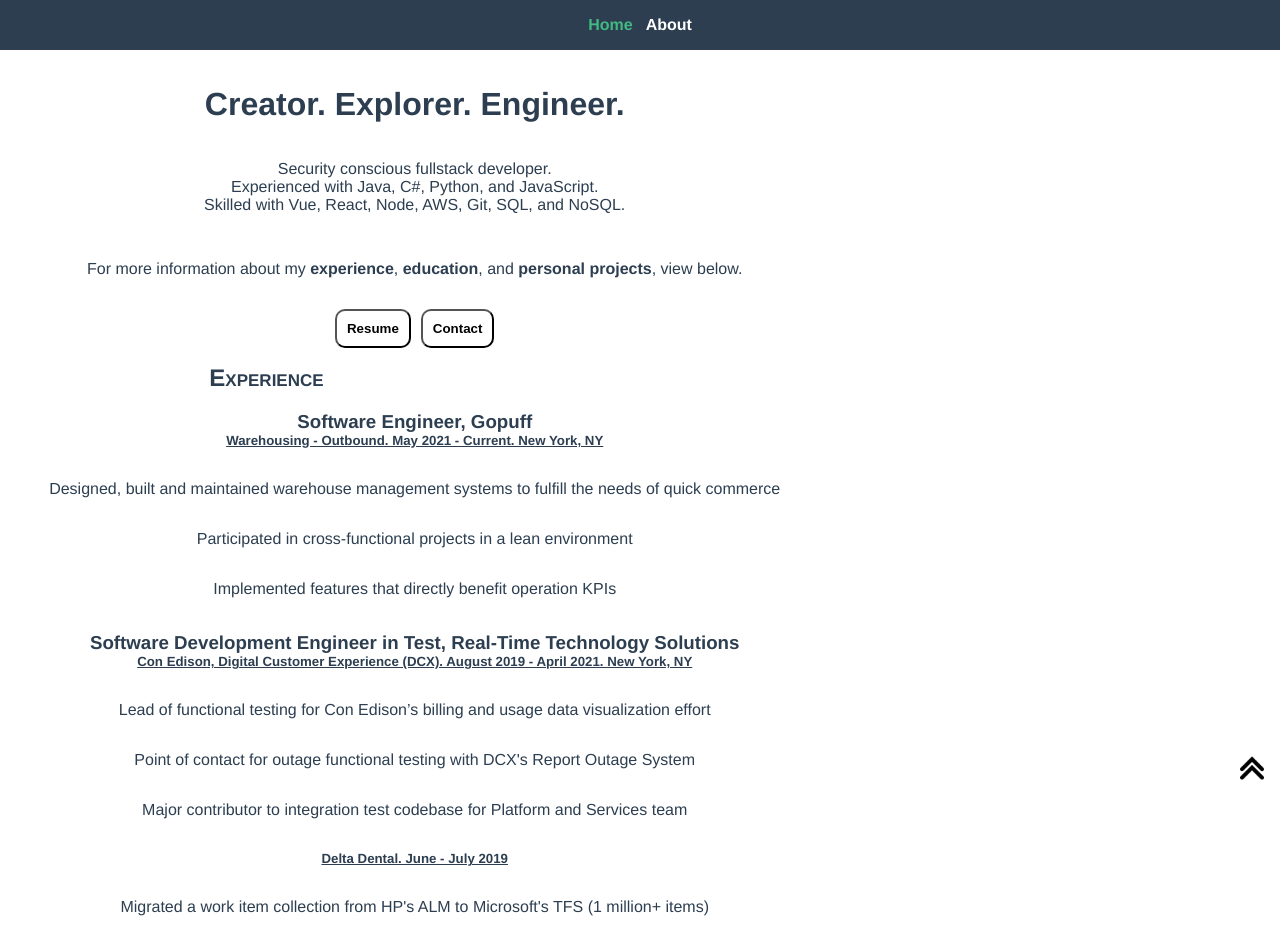
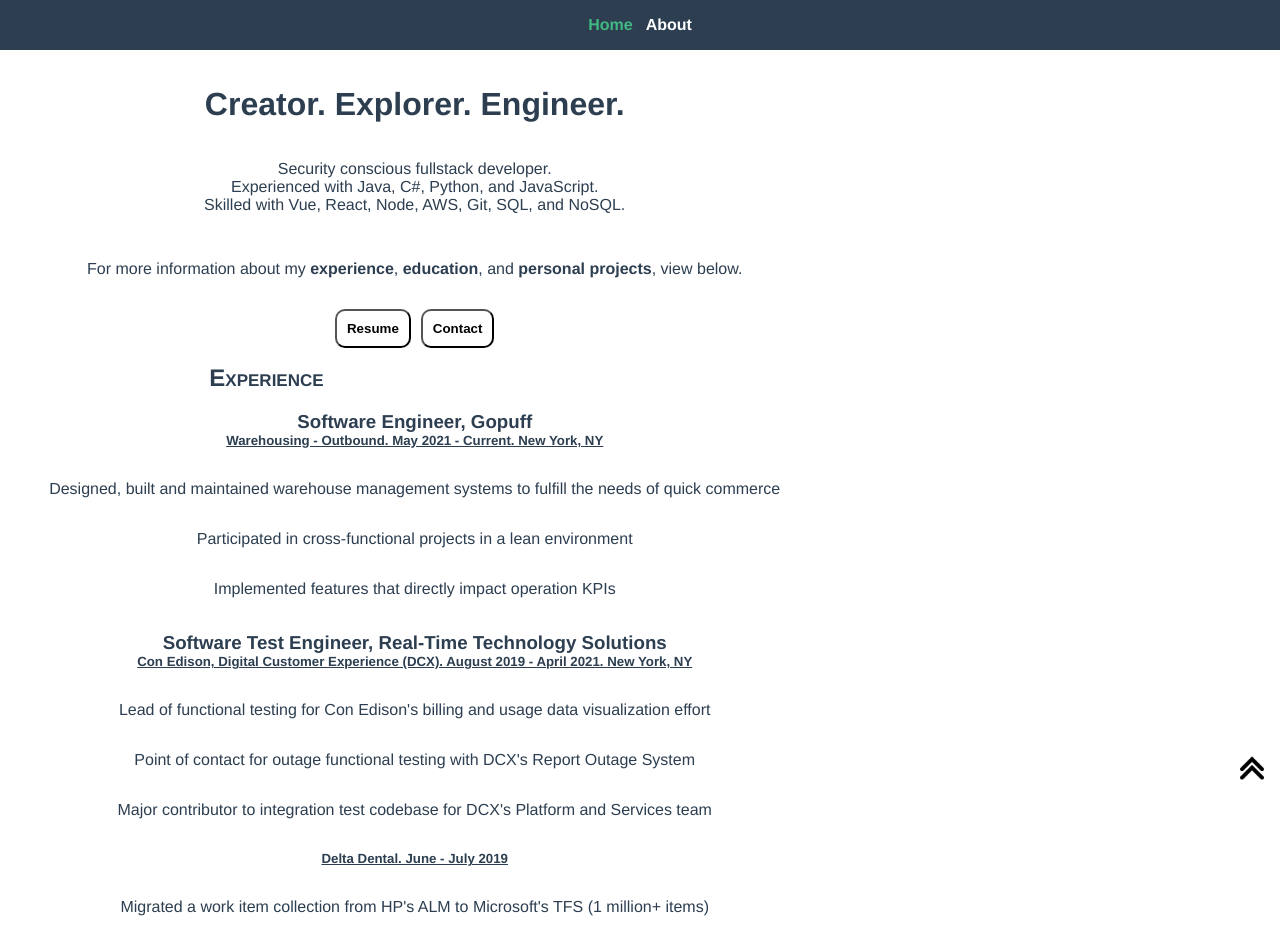
Before and after one commit to kevhunte/resume_vue, a Vue app: page / in a window 1280 px wide. Shown: the top 948 px of the page. Built offline with nearby package versions, Linux system fonts and the light colour scheme; no server answers.

Commit message:
More changes

```diff
--- a/src/views/Home.vue
+++ b/src/views/Home.vue
@@ -24,17 +24,17 @@
       <ul>
         <li>Designed, built and maintained warehouse management systems to fulfill the needs of quick commerce</li>
         <li>Participated in cross-functional projects in a lean environment</li>
-        <li>Implemented features that directly benefit operation KPIs</li>
+        <li>Implemented features that directly impact operation KPIs</li>
       </ul>
     </div>
 
     <div class="titles">
-      <h3>Software Development Engineer in Test, Real-Time Technology Solutions</h3>
+      <h3>Software Test Engineer, Real-Time Technology Solutions</h3>
       <h5>Con Edison, Digital Customer Experience (DCX). August 2019 - April 2021. New York, NY</h5>
       <ul>
-        <li>Lead of functional testing for Con Edison’s billing and usage data visualization effort</li>
+        <li>Lead of functional testing for Con Edison's billing and usage data visualization effort</li>
         <li>Point of contact for outage functional testing with DCX's Report Outage System</li>
-        <li>Major contributor to integration test codebase for Platform and Services team</li>
+        <li>Major contributor to integration test codebase for DCX's Platform and Services team</li>
       </ul>
 
       <h5>Delta Dental. June - July 2019</h5>
```
